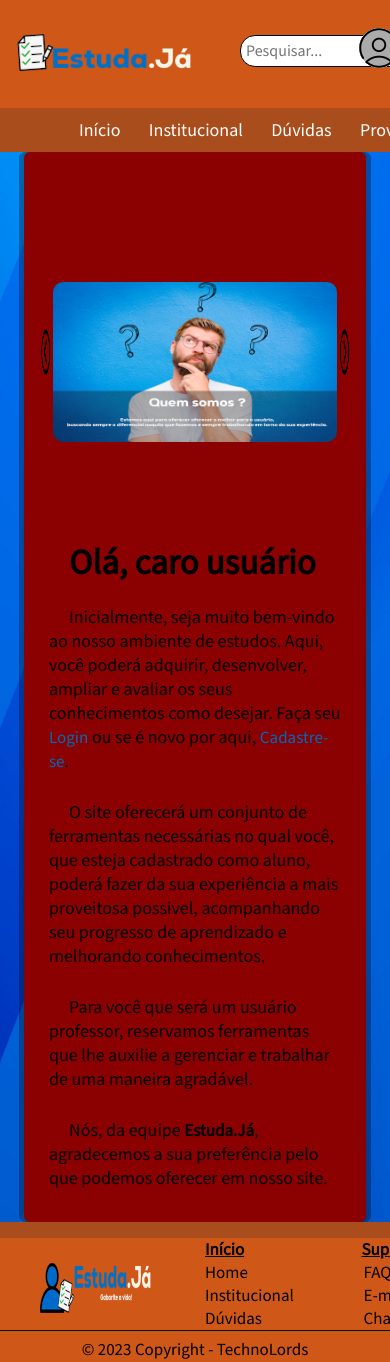
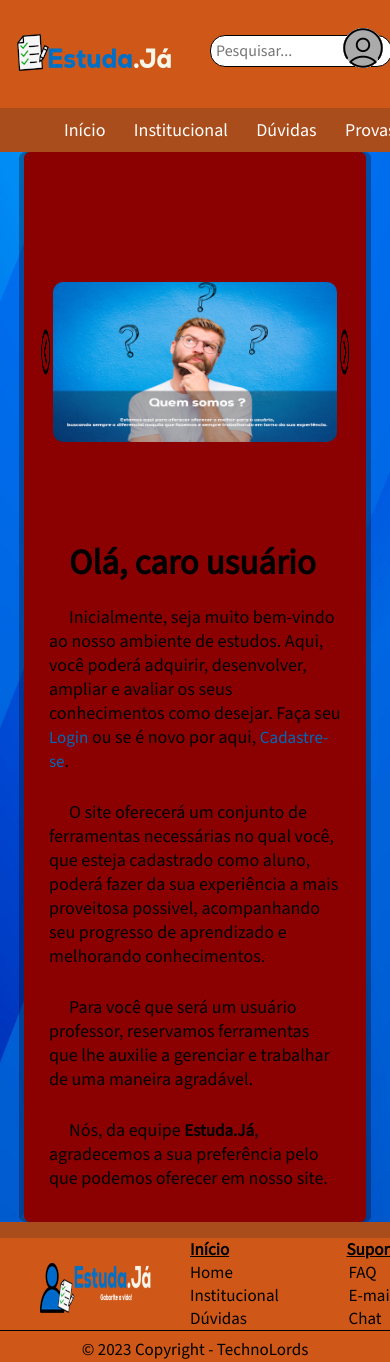
Before and after one commit to Matheus-M-Braga/projeto-bancodequestoes, a PHP site: page /index.html in a window 390 px wide. Run offline with PHP 8.4, Linux system fonts and the light colour scheme.

Commit message:
ajuste-mobile2

```diff
--- a/estilos/mediaquery.css
+++ b/estilos/mediaquery.css
@@ -9,7 +9,7 @@
     div#logo{
         margin-top: 20px;
         height: 37px;
-        width: 180px;
+        width: 160px;
         background-image: url(../imagens/logo/logo-oficial-p.png);
     }
     /* Searchbar */
@@ -18,7 +18,7 @@
         height: 30px;
         position: absolute;
         top: 35px;
-        left: 240px;
+        left: 210px;
     }
     #btnBusca{
         position: absolute;
@@ -29,10 +29,14 @@
         padding-bottom: 3px;
         width: 150px;
     }
+    /* Login-btn */
+    div#login-btn{
+        left: 88%;
+    }
     /* Navbar */
     nav#linha{
         width: 100%;
-        padding-left: 65px;
+        padding-left: 50px;
     }
     nav#linha a{
         padding: 1px;
@@ -49,8 +53,8 @@
         columns: 2;
         list-style: none;
         font-size: 17px;
-        padding-left: 60px;
-        padding-right: 45px;
+        padding-left: 45px;
+        padding-right: 0;
         margin-left: 145px;
         width: 300px;
     }
```
Also changed, not shown: imagens/logo/logo-oficial-p.png.
